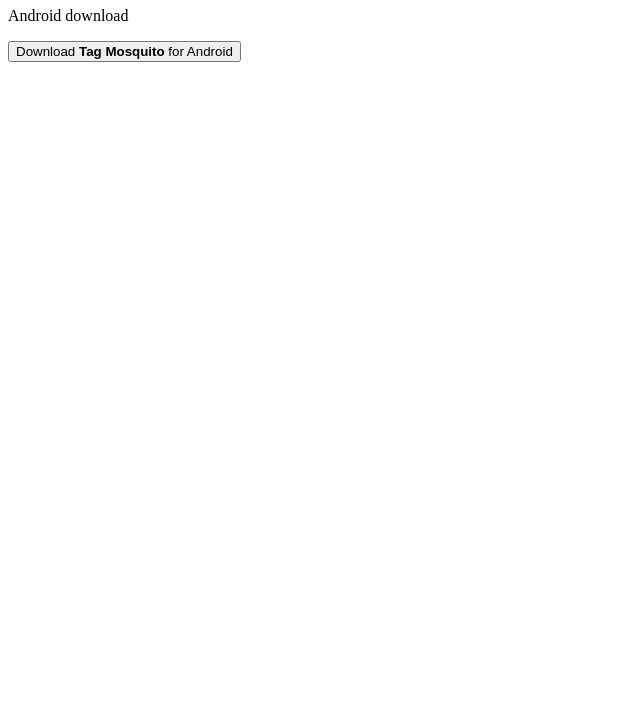
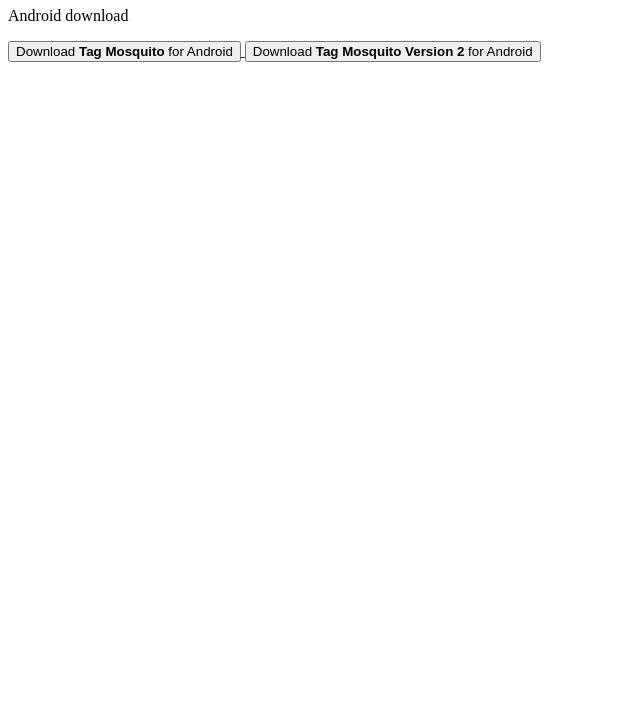
Before and after one commit to tagmosquito/tagmosquito.github.io, a plain HTML site: page index.html in a window 1280 px wide. Shown: the part 73-800 px from the top of the page, without its empty margins (0-640 px from the left). Drawn offline with Linux system fonts and the light colour scheme.

Commit message:
Version 2 added

```diff
--- a/index.html
+++ b/index.html
@@ -12,5 +12,9 @@
     <button>Download <b>Tag Mosquito</b> for Android</button>
 </a>
 
+<a href="TagMosquito-v2.apk" download>
+    <button>Download <b>Tag Mosquito Version 2</b> for Android</button>
+</a>
+
 </body>
 </html>
```
Also changed, not shown: 1 other file.
